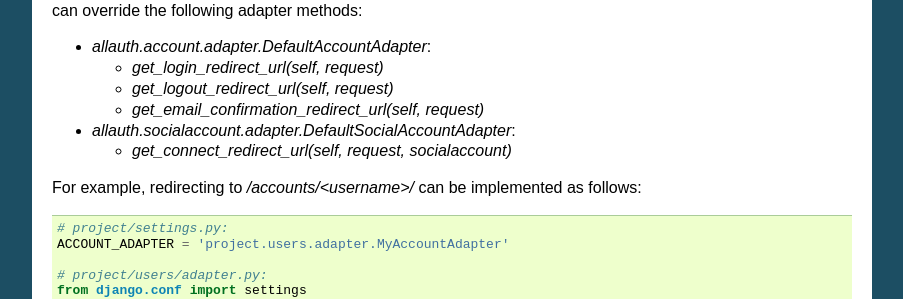
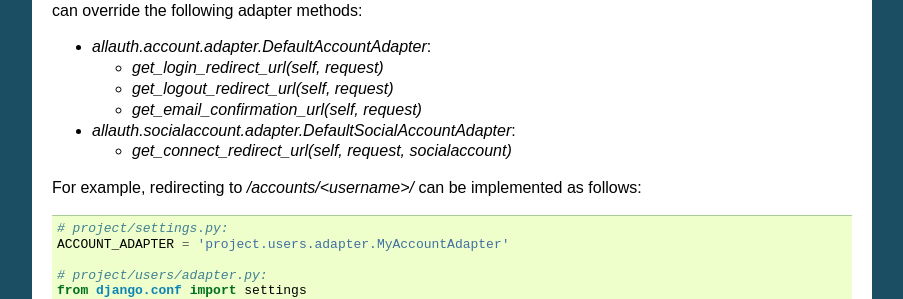
Before and after one commit to pennersr/django-allauth, a Sphinx documentation site: the page built from docs/advanced.rst, in a window 1280 px wide and 900 px high, scrolled down 2013 px. Shown: the part 159-458 px from the top of the window, without its empty margins (198-1101 px from the left). Built offline with Sphinx 7.4.7, drawn with Linux system fonts in a browser that asks for light colours.

Commit message:
Error in documentation
As I can find out "get_email_confirmation_redirect_url" is wrong name for this method. The correct name is get_email_confirmation_url
This method is in allauth/account/adapter.py.

```diff
--- a/docs/advanced.rst
+++ b/docs/advanced.rst
@@ -160,7 +160,7 @@ following adapter methods:
 
   - `get_logout_redirect_url(self, request)`
 
-  - `get_email_confirmation_redirect_url(self, request)`
+  - `get_email_confirmation_url(self, request)`
 
 - `allauth.socialaccount.adapter.DefaultSocialAccountAdapter`:
 
```
